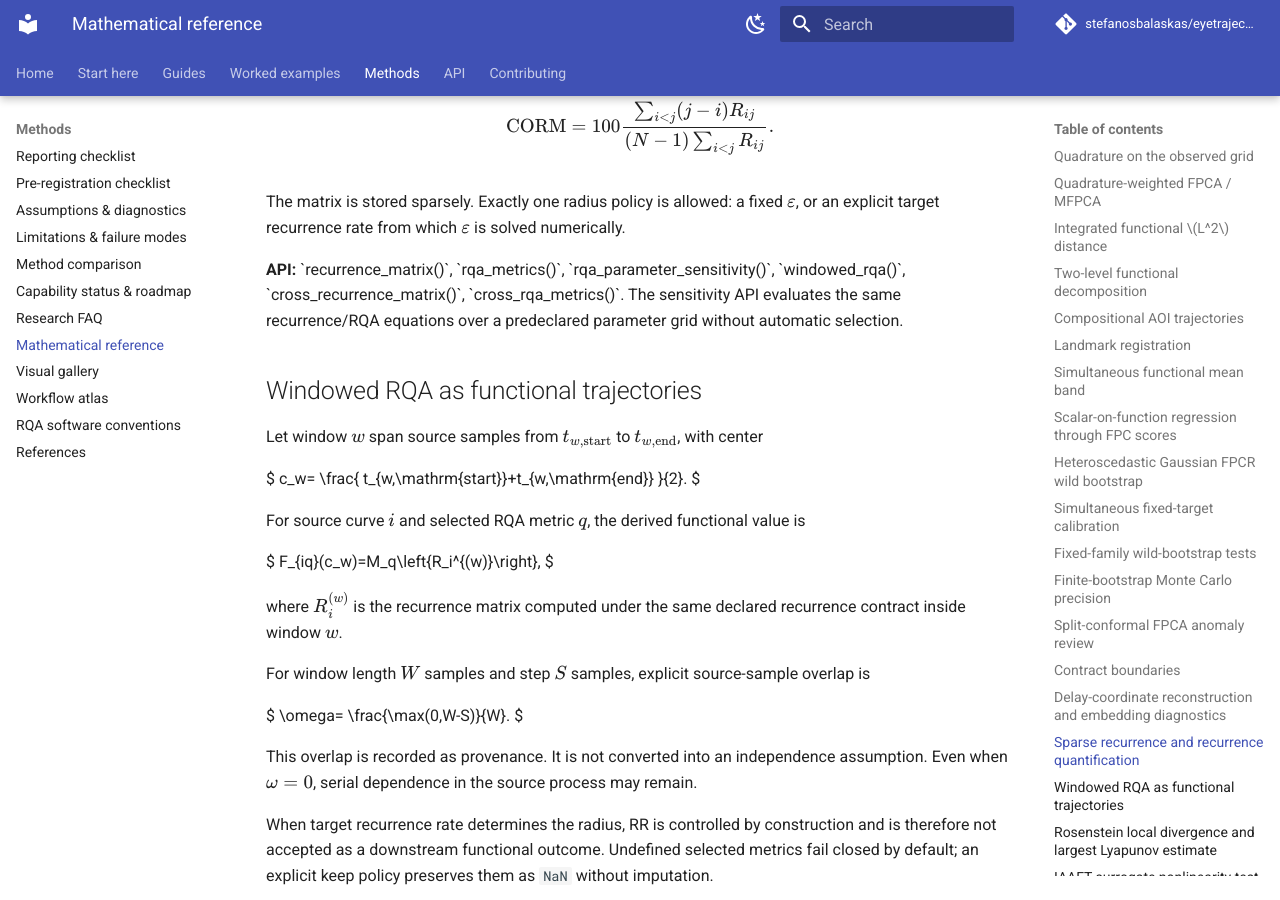
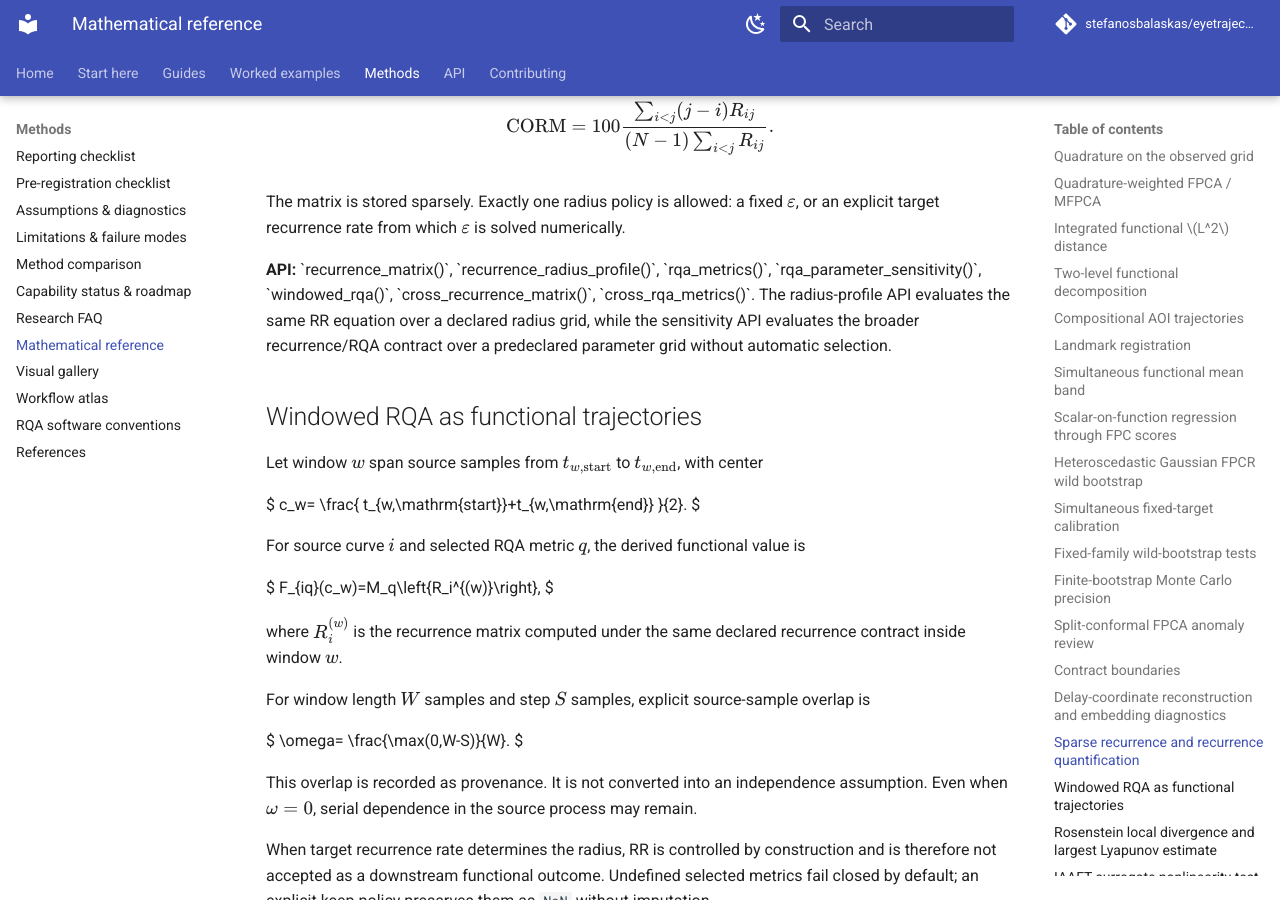
Before and after one commit to stefanosbalaskas/eyetrajectoriespy, an MkDocs documentation site: the page built from docs/methods/mathematical-reference.md, in a window 1280 px wide and 900 px high, scrolled down 10513 px. Built offline with MkDocs 1.6.1 and Material for MkDocs 9.7.7, drawn with Linux system fonts in a browser that asks for light colours; comment, search, counter and statistics services are not loaded.

Commit message:
Link recurrence radius profile to RR contract

```diff
--- a/docs/methods/mathematical-reference.md
+++ b/docs/methods/mathematical-reference.md
@@ -661,7 +661,7 @@ $$
 
 The matrix is stored sparsely. Exactly one radius policy is allowed: a fixed \(\varepsilon\), or an explicit target recurrence rate from which \(\varepsilon\) is solved numerically.
 
-**API:** \`recurrence_matrix()\`, \`rqa_metrics()\`, \`rqa_parameter_sensitivity()\`, \`windowed_rqa()\`, \`cross_recurrence_matrix()\`, \`cross_rqa_metrics()\`. The sensitivity API evaluates the same recurrence/RQA equations over a predeclared parameter grid without automatic selection.
+**API:** \`recurrence_matrix()\`, \`recurrence_radius_profile()\`, \`rqa_metrics()\`, \`rqa_parameter_sensitivity()\`, \`windowed_rqa()\`, \`cross_recurrence_matrix()\`, \`cross_rqa_metrics()\`. The radius-profile API evaluates the same RR equation over a declared radius grid, while the sensitivity API evaluates the broader recurrence/RQA contract over a predeclared parameter grid without automatic selection.
 
 ## Windowed RQA as functional trajectories { #functional-rqa-trajectories }
 
```
